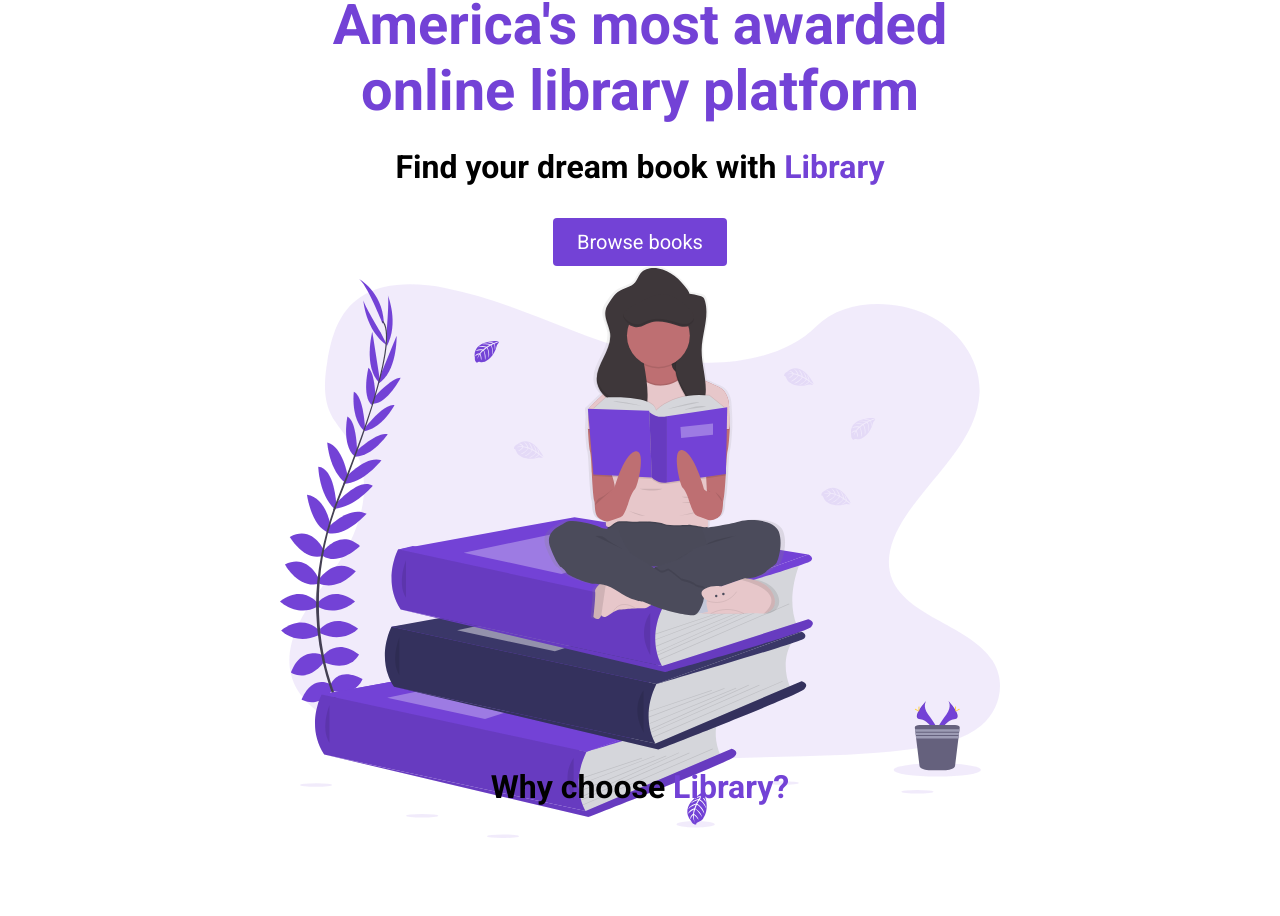
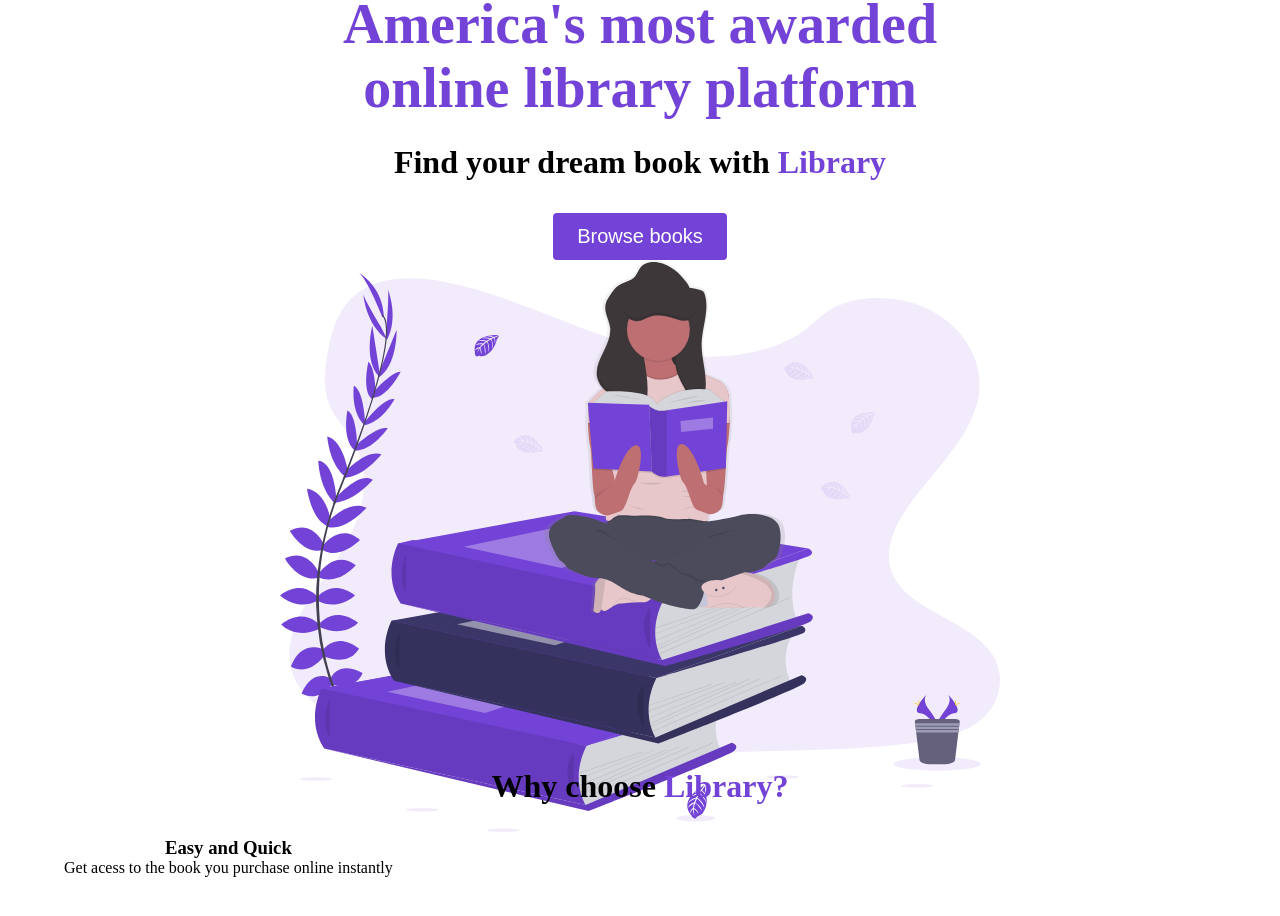
Before and after one commit to Annc126/ecommerce, a plain HTML site: page index.html in a window 1280 px wide. Shown: the part 88-1004 px from the top of the page. Drawn offline with Linux system fonts and the light colour scheme.

Commit message:
bolt icon

```diff
--- a/index.html
+++ b/index.html
@@ -5,6 +5,7 @@
   <meta name="viewport" content="width=device-width, initial-scale=1.0">
   <title>Library</title>
   <link rel="stylesheet" href="styles.css">
+
 
 <body>
   <section id="landing"></section>
@@ -35,17 +36,25 @@
   </section>
   <main>
     <section id="highlights">
+
       <div class="container">
         <div class="row">
           <h2 class="section__title">
             Why choose <span class="purple">Library?</span>
           </h2>
-          <div class="highlights__wrapper">
-            <div class="highlight">
-              <div class="highlight__img"
-              ></div>
+            <div class="highlight__wrapper">
+              <div class="highlight">
+                <div class="highlight__img">
+                  <i class="fa-solid fa-bolt"></i>
+                </div>
+                <h3 class="highlight__subtitle">
+                  Easy and Quick
+                </h3>
+                <p class="highlight__para">
+                  Get acess to the book you purchase online instantly
+                </p>
+              </div>
             </div>
-          </div>
         </div>
       </div>
     </section>
--- a/styles.css
+++ b/styles.css
@@ -1,5 +1,5 @@
 @import url('https://fonts.googleapis.com/css2?family=Roboto:ital,wght@0,100..900;1,100..900&display=swap');
-
+https://fontawesome.com/icons
 * {
    font-family: "Roboto" , sans-serif;
 }
@@ -135,3 +135,19 @@ header__img--wrapper {
 HIGHLIGHTS
 
 */
+.highlight__wrapper {
+  display: flex;
+}
+.highlight {
+  padding: 0 24px;
+  width: clac(100% / 3);
+  display: flex;
+  flex-direction: column;
+  align-items: center;
+  justify-content: center;
+  flex-direction: column;
+}
+
+.highlight__para {
+  text-align: center;
+}
```
